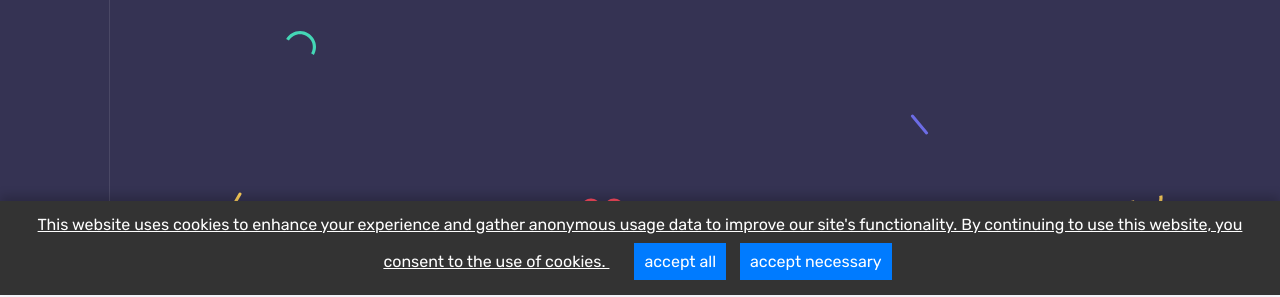
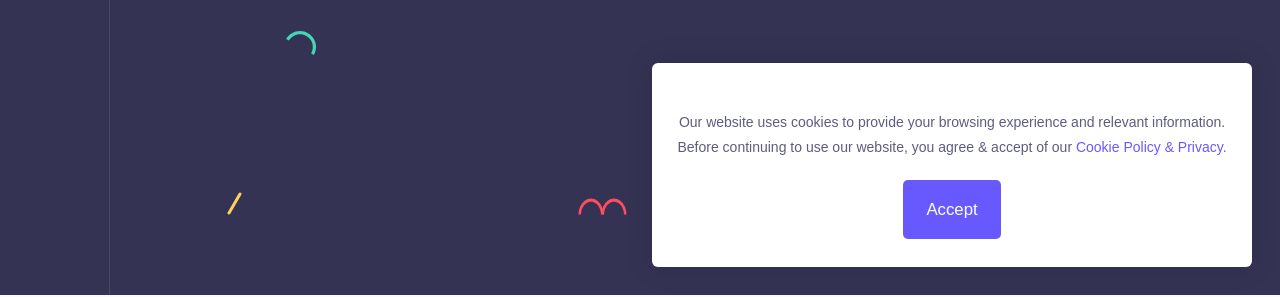
Before and after one commit to BaranGunebakan/BaranGunebakan.github.io, a plain HTML site: page index.html in a window 1280 px wide. Shown: the part 505-802 px from the top of the page. Drawn offline with Linux system fonts and the light colour scheme.

Commit message:
fixed cookies coming back
now they stay away

```diff
--- a/css/style.css
+++ b/css/style.css
@@ -57,38 +57,70 @@ body {
   -moz-osx-font-smoothing: grayscale;
 }
 
-.cookies {
-  position: fixed;
+#cookiePopup {
+  background-color: #ffffff;
+  position: absolute;
+  font-size: 14px;
+  width: 70vw;
+  max-width: 42.85em;
+  box-shadow: 0 0 2em rgba(5, 0, 31, 0.15);
+  font-family: "Poppins", sans-serif;
+  text-align: justify;
+  line-height: 1.8em;
+  padding: 2em 1.4em;
+  border-radius: 6px;
+  transition: all 0.5s ease-in;
+  z-index: 9999;
+}
+#cookiePopup img {
+  display: block;
+  width: 3.75em;
+  transform: translateZ(0);
+  position: relative;
+  margin: auto;
+}
+#cookiePopup p {
+  text-align: center;
+  margin: 1.4em 0;
+}
+#cookiePopup button {
+  background-color: #6859fe;
+  border: none;
+  color: #ffffff;
+  font-size: 1.2em;
+  padding: 1em 1.4em;
+  display: block;
+  position: relative;
+  margin: auto;
+  border-radius: 5px;
+  cursor: pointer;
+}
+#cookiePopup a {
+  color: #6859fe;
+}
+.hide {
+  visibility: hidden;
   bottom: 0;
-  left: 0;
-  right: 0;
-  background-color: #333;
-  color: #fff;
-  padding: 10px;
-  text-align: center;
-  box-shadow: 0px -5px 10px rgba(0, 0, 0, 0.2);
-  z-index: 9999; /* Set a high z-index value */
-}
-
-.cookies a {
-  color: #fff;
-  text-decoration: underline;
-  margin-right: 20px;
-}
-
-.cookies button {
-  background-color: #007BFF;
-  color: #fff;
-  border: none;
-  padding: 5px 10px;
-  margin: 5px;
-  cursor: pointer;
-}
-
-.cookies button:hover {
-  background-color: #0056b3;
-}
-
+  right: 2em;
+}
+.show {
+  visibility: visible;
+  bottom: 2em;
+  right: 2em;
+}
+@media only screen and (max-width: 37.5em) {
+  #cookiePopup {
+    width: 100%;
+  }
+  .hide {
+    bottom: 2em;
+    right: 0;
+  }
+  .show {
+    right: 0;
+    bottom: 0;
+  }
+}
 
 img {
   max-width: 100%;
--- a/index.html
+++ b/index.html
@@ -96,13 +96,14 @@
 	<section id="home" class="home d-flex align-items-center">
 		<div class="container">
 
-			<div class="cookies">
-				<a href="./cookies.html" target="_blank">
-					This website uses cookies to enhance your experience and gather anonymous usage data to improve our site's functionality. By continuing to use this website, you consent to the use of cookies.
-				</a>
-				<button id="acceptAll">accept all</button>
-				<button id="acceptNecessary">accept necessary</button>
-			</div>
+			<div id="cookiePopup" class="hide">
+				<p>
+				  Our website uses cookies to provide your browsing experience and
+				  relevant information. Before continuing to use our website, you agree &
+				  accept of our <a href="cookies.html" target="_blank">Cookie Policy & Privacy.</a>
+				</p>
+				<button id="acceptCookie">Accept</button>
+			  </div>
 
 			<!-- intro -->
 			<div class="intro">
--- a/js/script.js
+++ b/js/script.js
@@ -1,26 +1,34 @@
-// Get references to the buttons and the cookie consent banner
-const acceptAllButton = document.getElementById('acceptAll');
-const acceptNecessaryButton = document.getElementById('acceptNecessary');
-const cookiesBanner = document.querySelector('.cookies');
-
-// Function to close the cookie consent banner
-function closeBanner() {
-    cookiesBanner.style.display = 'none';
-}
-
-// Add click event listeners to the buttons
-acceptAllButton.addEventListener('click', () => {
-    // Set cookies to accept all
-    // You can add your code here to set cookies as needed
-
-    // Close the banner
-    closeBanner();
+let popUp = document.getElementById("cookiePopup");
+//When user clicks the accept button
+document.getElementById("acceptCookie").addEventListener("click", () => {
+  //Create date object
+  let d = new Date();
+  //Increment the current time by 1 minute (cookie will expire after 1 minute)
+  d.setMinutes(2 + d.getMinutes());
+  //Create Cookie withname = myCookieName, value = thisIsMyCookie and expiry time=1 minute
+  document.cookie = "myCookieName=thisIsMyCookie; expires = " + d + ";";
+  //Hide the popup
+  popUp.classList.add("hide");
+  popUp.classList.remove("show");
 });
-
-acceptNecessaryButton.addEventListener('click', () => {
-    // Set cookies to accept necessary only
-    // You can add your code here to set necessary cookies
-
-    // Close the banner
-    closeBanner();
-});
+//Check if cookie is already present
+const checkCookie = () => {
+  //Read the cookie and split on "="
+  let input = document.cookie.split("=");
+  //Check for our cookie
+  if (input[0] == "myCookieName") {
+    //Hide the popup
+    popUp.classList.add("hide");
+    popUp.classList.remove("show");
+  } else {
+    //Show the popup
+    popUp.classList.add("show");
+    popUp.classList.remove("hide");
+  }
+};
+//Check if cookie exists when page loads
+window.onload = () => {
+  setTimeout(() => {
+    checkCookie();
+  }, 2000);
+};
```
